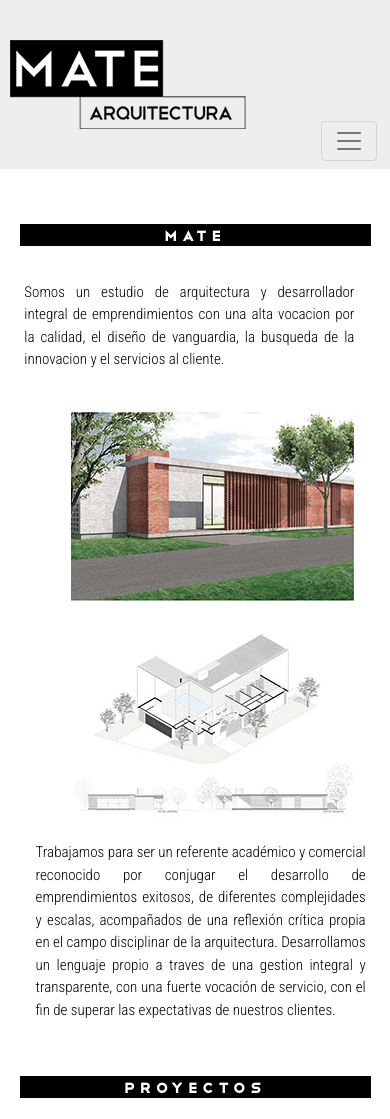
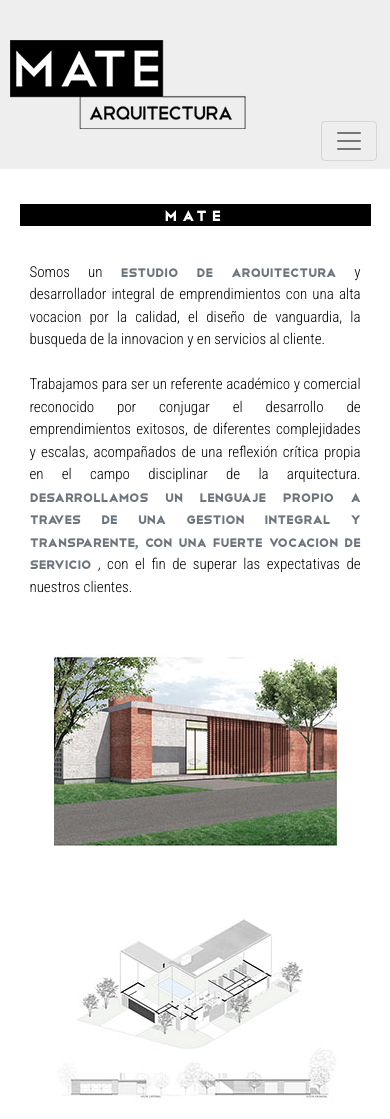
Before and after one commit to EmiliaLupianez/Proyecto_Mate, a plain HTML site: page index.html in a window 390 px wide. Shown: the top 1119 px of the page. Drawn offline with nearby package versions, Linux system fonts and the light colour scheme.

Commit message:
ultimas modificaciones

```diff
--- a/index.html
+++ b/index.html
@@ -16,6 +16,9 @@
     <!--FONT-->
     <link rel="preconnect" href="https://fonts.gstatic.com">
     <link href="https://fonts.googleapis.com/css2?family=Roboto+Condensed:wght@300&display=swap" rel="stylesheet">
+    <link rel="preconnect" href="https://fonts.googleapis.com">
+    <link rel="preconnect" href="https://fonts.gstatic.com" crossorigin>
+    <link href="https://fonts.googleapis.com/css2?family=Bebas+Neue&display=swap" rel="stylesheet">
     <!--CSS-->
     <link rel="stylesheet" href="scss/main.css">
 
@@ -56,31 +59,43 @@
 
   </header>
 
-<section>
-    <h1 class="mate__titulo">MATE</h1>
-    <article class="mate">
-            <div data-aos="fade-left" data-aos-anchor="#example-anchor"
-            data-aos-offset="500"
-            data-aos-duration="1500" class="mate__uno">
-             <p class="mate__parrafo--uno">
-                 Somos un estudio de arquitectura y desarrollador integral de emprendimientos con una alta vocacion
-                 por la calidad, el diseño de vanguardia, la busqueda de la innovacion y el servicios al cliente. <br><br>
-              </p>
-              <img class="mate__foto--uno" src="assets/img/vivienda unifamiliar.jpeg" alt="Vivienda Unifamiliar">
-            </div>
-            <div data-aos="fade-up-right" data-aos-anchor="#example-anchor"
-            data-aos-offset="500"
-            data-aos-duration="1500" class="mate__dos">
-              <img class="mate__foto--2" src="assets/img/vivienda unifamiliar 2.jpeg" alt="Vivienda Unifamiliar 2">
-              <p class="mate__parrafo--dos">
-                Trabajamos para ser un referente académico y comercial reconocido por conjugar el desarrollo
-                 de emprendimientos exitosos, de diferentes complejidades y escalas, acompañados de una reflexión crítica
-                 propia en el campo disciplinar de la arquitectura. Desarrollamos un lenguaje propio a traves de una gestion
-                 integral y transparente, con una fuerte vocación de servicio, con el fin de superar las expectativas de nuestros clientes.
-              </p>
+  <section>
 
-            </div>
-    </article>
+    <h1>MATE</h1>
+
+
+    <div class="mate conteiner-fluid">
+      <div class="row" data-aos="fade-down"
+      data-aos-easing="linear"
+      data-aos-duration="1500">
+        <article class="mate__parrafo col-lg-12 col-xs-12">
+          <p>
+            Somos un <span style="font-weight: bold; font-family: 'telegrafico'; color: #6c757d;"> ESTUDIO DE ARQUITECTURA </span> y desarrollador integral de emprendimientos con una alta vocacion
+            por la calidad, el diseño de vanguardia, la busqueda de la innovacion y en servicios al cliente. <br><br>
+            Trabajamos para ser un referente académico y comercial reconocido por conjugar el desarrollo
+            de emprendimientos exitosos, de diferentes complejidades y escalas, acompañados de una reflexión crítica
+            propia en el campo disciplinar de la arquitectura. <span style="font-weight: bold; font-family: 'telegrafico'; color: #6c757d;"> Desarrollamos un lenguaje propio a traves de una gestion
+            integral y transparente, con una fuerte vocacion de servicio </span>, con el fin de superar las expectativas de nuestros clientes.
+          </p>
+      </div>
+      <div class="row">
+        <div data-aos="flip-left"
+        data-aos-easing="ease-out-cubic"
+        data-aos-duration="2000" class="foto__uno col-xs-12 col-lg-3">
+          <img class="img" src="assets/img/vivienda unifamiliar.jpeg" alt="Vivienda Unifamiliar">
+        </div>
+      </div>
+      <div class="row">
+        <div data-aos="flip-left"
+        data-aos-easing="ease-out-cubic"
+        data-aos-duration="2000"  class="foto__dos col-xs-12 col-lg-3">
+          <img class="img" src="assets/img/vivienda unifamiliar 2.jpeg" alt="Vivienda Unifamiliar 2">
+        </div>
+      </div>
+
+
+        </article>
+     </div>
 </section>
       <h1 class="proyectos__titulo">
         Proyectos
@@ -123,20 +138,20 @@
           <img src="assets/img/logo con fondo.jpeg" alt="LOGO MATE ARQUITECTURA">
         </div>
         <div class="footer__contacto col-lg-4 col-xs-4">
-          <h5>Contacto</h5>
+          <h5> <span style="font-family: 'telegrafico'; color: #6c757d;">Contacto </span></h5>
           <p class="contacto"> mate-arquitectura@gmail.com <br>
             +54 9 351-365 7584
         </div>
 
         <div class="footer__redes col-xs-4 col-lg-4">
-          <h5>Redes</h5>
+          <h5> <span style="font-family: 'telegrafico';color: #6c757d;"> Redes</span></h5>
           <div class="footer--iconos">
             <a href="#" class="iconos"><img src="assets/img/icono facebook contorno.png" alt="facebook"></a>
             <a href="https://www.instagram.com/mate.arquitectura/" class="iconos"><img src="assets/img/icono instagram contorno.png" alt="instagram"></a>
           </div>
         </div>
       </div>
-      <h6><span style="font-weight: lighter; text-decoration: none; font-size: 15px;"> Web Developer.</span> <span style="color: fuchsia; font-size: 15px;"> @Emilia Lupiañez </span>
+      <h6><span style="font-weight: lighter; text-decoration: none; font-size: 15px;"> Web Developer.</span> <span style="color: rgb(2, 71, 99); font-size: 15px;"> Emilia Lupiañez </span>
       <a href="#"></a></h6>
     </footer>
 
--- a/scss/_colores.scss
+++ b/scss/_colores.scss
@@ -4,10 +4,12 @@
 }
 
 @import url('https://fonts.googleapis.com/css2?family=Roboto+Condensed:wght@300&display=swap');
+@import url('https://fonts.googleapis.com/css2?family=Bebas+Neue&display=swap');
 
 
 $fuentetitulo: 'telegrafico';
 $fuentetexto: 'Roboto Condensed', sans-serif;
+$fuentetextosespeciales: 'Bebas Neue', cursive;
 $negro: #000;
 $blanco: #fff;
 $gris: #6c757d;
@@ -40,6 +42,10 @@ p{
     font-family:$fuentetexto;
     color: $negro ;
 }
+
+
+
+
 
 //PAGE NOSOTROS//
 .card-body{
@@ -81,6 +87,17 @@ p{
 
 
 }
+.card-title{
+    text-decoration: none;
+    font-family: $fuentetitulo;
+    text-align: justify;
+}
+//PAGE PROYECTOS//
+.proyectos__parrafo{
+    color: #6c757d;
+    font-family: 'telegrafico';
+    font-weight: bold;
+}
 
 /*FOOTER*/
 
@@ -93,8 +110,3 @@ p{
 
 
 }
-h5{
-    font-family:$fuentetexto;
-    text-decoration: underline;
-
-}
--- a/scss/_responsive.scss
+++ b/scss/_responsive.scss
@@ -26,32 +26,15 @@ $fuenteTtablet:20px;
         font-size: $fuentePmobile !important;
 
     }
+    //index mate//
     .mate{
-
-        display: block;
-        margin:auto;
-        max-width: 92%;
-        .mate__uno{
-            display: block !important;
-            .mate__parrafo--uno{
-                display: flex;
-                text-align: justify;
-                margin-right: 20px !important;
-            }
-            .mate__foto--uno{
-                display: block !important;
-            }
-        }
-        .mate__dos{
-            display: block !important;
-            .mate__parrafo--dos{
-                margin-top: 10px;
-            }
-        }
-        img{
-            margin-left: 55px;
+        display: block !important;
+        .img{
+            display: block;
+            margin: auto;
         }
     }
+
 
     //SECCION PROYECTOS INDEX//
     .carousel{
@@ -112,6 +95,7 @@ $fuenteTtablet:20px;
             align-items: stretch;
             justify-content: center;
             align-content: center;
+
         }
         .btn-primary--contacto{
             background-color: #6c757d;
--- a/scss/_tamanios.scss
+++ b/scss/_tamanios.scss
@@ -1,6 +1,6 @@
 $anchopagina: 99%;
 $fonttexto: 18px;
-$fonttitulo:30px;
+$fonttitulo:35px;
 $fontparrafo:20px;
 $fonttextopequeno:15px;
 
@@ -29,6 +29,10 @@ nav{
 .navbar-nav .nav-link{
     font-size: $fontparrafo;
 }
+div{
+    margin: 0%;
+    padding: 0%;
+}
 
 h1 {
     margin: auto;
@@ -36,6 +40,7 @@ h1 {
     font-size: $fonttitulo;
     text-align: center;
     letter-spacing: 5px;
+    margin-top: 35px;
 }
 p{
     font-size: $fontparrafo;
@@ -45,55 +50,26 @@ p{
     width: 92%;
 }
 //SECCION index MATE//
-.mate__titulo{
-    margin-top: 55px;
-    margin-bottom: 35px;
-}
 .mate{
 
-    display: block;
-    margin:auto;
-    max-width: 92%;
-    .mate__uno{
-        display: flex;
-        .mate__parrafo--uno{
-            display: flex;
-            text-align: justify;
-            align-items:stretch;
-            margin-right: 35px;
+    display: flex;
 
-        }
-
-        .mate__foto--uno{
-            display: flex;
-            flex-direction: row;
-
-        }
-
-    }
-    .mate__dos{
+    .mate__parrafo{
         display: flex;
         justify-content: center;
-        .mate__parrafo--dos{
-            display: flex;
-            text-align: justify;
-            align-items:stretch;
-            margin-left: 20px;
-
-        }
-        .mate__foto--dos{
-            display: flex;
-
-            flex-direction: row;
-
-        }
-
+        align-items: flex-start;
+        flex-direction: row;
+        margin-top: 35px;
+    }
+    .foto__uno{
+        margin-top: 40px;
+    }
+    .foto__dos{
+        margin-top: 40px;
     }
 
+}
 
-
-
-}
 
 //SECCION INDEX PROYECTOS//
 .proyectos__titulo{
@@ -106,24 +82,21 @@ p{
     margin-left: 25px;
 
 }
-//SECCION INDEX NOSOTROS//
-.nosotros__titulo{
-    margin-top: 55px;
-    margin-bottom: 35px;
-}
-.nosotros__parrafo{
-    margin: auto;
 
-}
 //PAGE PROYECTOS//
-.proyectos__parrafo{
-    margin-bottom: 15px;
-}
+
 .proyectos__carrousel{
     display: flex;
     justify-content: center;
     align-items: stretch;
     flex-wrap: wrap;
+}
+.proyectos__parrafo{
+    margin-top: 40px;
+    width: 80%;
+    text-align: center;
+    letter-spacing: 1px;
+    font-size: 35px !important;
 }
 .foto{
     margin: 15px;
@@ -138,6 +111,17 @@ p{
 }
 
 //PAGE NOSOTROS//
+.nosotros__titulo{
+    margin-top: 55px;
+    margin-bottom: 35px;
+}
+.nosotros__parrafo{
+    margin: auto;
+
+}
+.proyectos__parrafo{
+    margin-bottom: 15px;
+}
 .nosotros__parrafo{
     margin-bottom: 15px;
 }
@@ -171,7 +155,6 @@ h3{
     display: flex;
     flex-direction: row;
     justify-content: center;
-
 }
 //PAGE CONTACTO//
 .titulo__contacto{
```
Also changed, not shown: contacto/contacto.html (+13 -6 lines), nosotros/nosotros.html (+10 -5 lines), proyectos/proyectos.html (+6 -8 lines), servicios/servicios.html (+10 -5 lines), assets/img/Fondosection.jpeg (added), assets/img/Plano remodelacion 1.jpeg, assets/img/Proyecto remodelacion 1.jpeg, assets/img/Proyecto remodelacion 2.jpeg, assets/img/Proyecto remodelacion 3.jpeg, assets/img/plano remodelacion 2.jpeg, assets/img/plano remodelacion 3.jpeg, scss/main.css, 1 other file.
